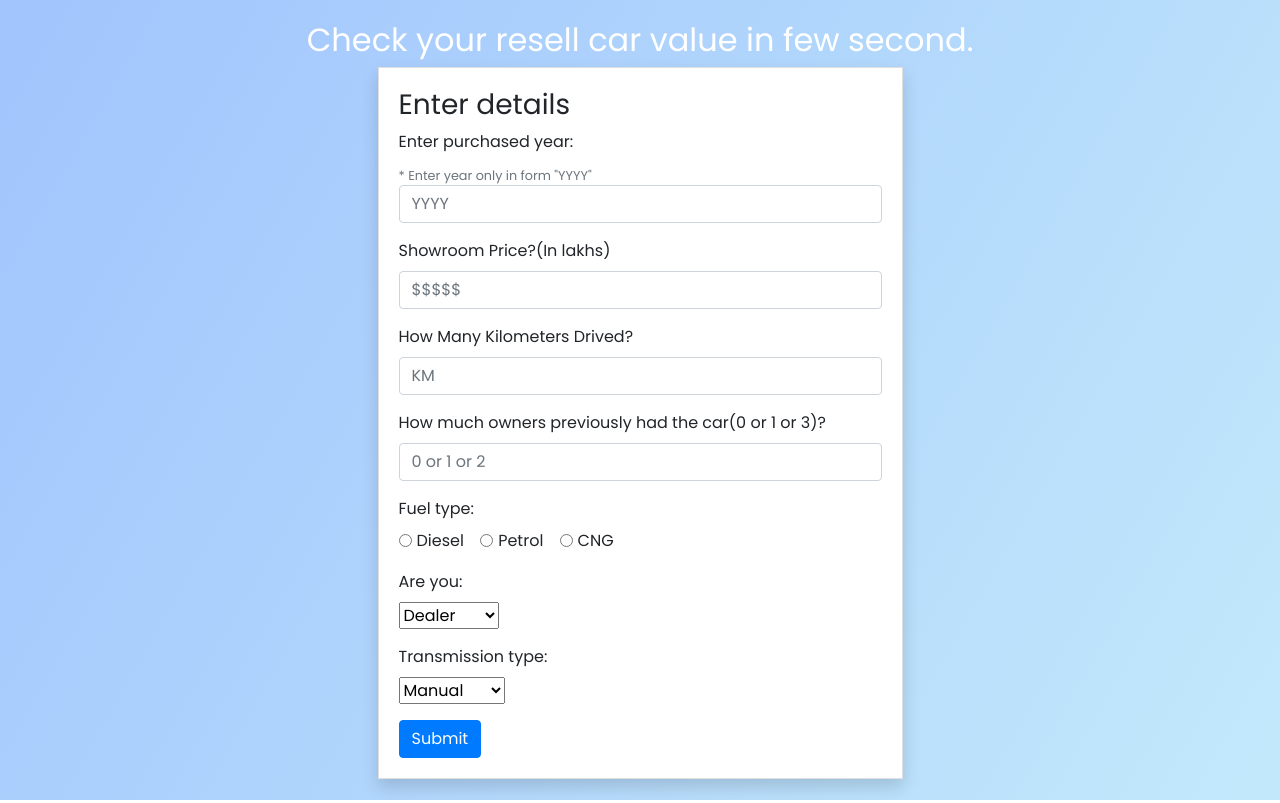
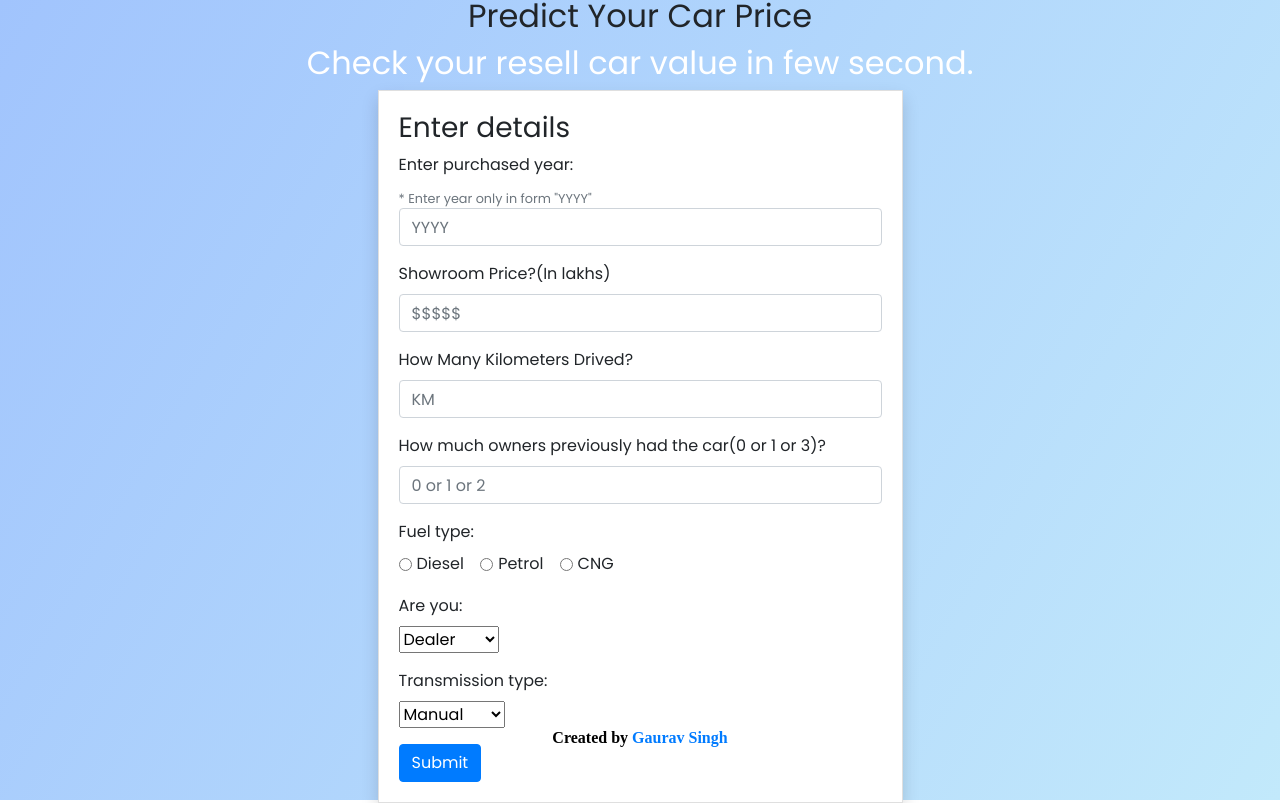
Before and after one commit to GauravRajwada/Car-Price-Prediction, a Flask app: page / in a window 1280 px wide. Run offline with Flask 2, Linux system fonts and the light colour scheme; parts of the project's set-up code (start-up, migrations or seed data) failed here and were passed over; some libraries are stand-ins or nearby versions.

Commit message:
Update index.html

```diff
--- a/templates/index.html
+++ b/templates/index.html
@@ -11,12 +11,27 @@
         <link rel="stylesheet" href="https://stackpath.bootstrapcdn.com/bootstrap/4.1.3/css/bootstrap.min.css" integrity="sha384-MCw98/SFnGE8fJT3GXwEOngsV7Zt27NXFoaoApmYm81iuXoPkFOJwJ8ERdknLPMO" crossorigin="anonymous">
         <link rel="stylesheet" type="text/css" href="../static/css/register.css">
         <title>C A R</title>
+        <style>
+            .fixed-footer{
+                width: 100%;
+                text-align: center;
+                position: fixed;
+                padding: 50px 0;
+                color: black;
+
+            }
+
+            .fixed-footer{
+                bottom: 0;
+            }
+        </style>
 
     </head>
     <body >
         <div class="d-flex align-items-center light-blue-gradient" style="height: 100vh;">
 
             <div class="container" >
+                <h2 style="text-align: center; font-family: Poppins;font-weight: 400; padding-top: 0%;">Predict Your Car Price</h2>
                 <h2 style="color:white;"><center>Check your resell car value in few second.</center></h2>
                 <div class="d-flex justify-content-center">
                     <div class="col-md-6">
@@ -99,6 +114,9 @@
     </div>
 </div>
                 </div>
+        <div class="fixed-footer">
+                <div class="container" style="font-family: Times New Roman"><b>Created by <a href="https://www.linkedin.com/in/gaurav-singh-b90369191/">Gaurav Singh</a></b><div>
+            </div>
 
                 <!-- Optional JavaScript -->
                 <!-- jQuery first, then Popper.js, then Bootstrap JS -->
```
